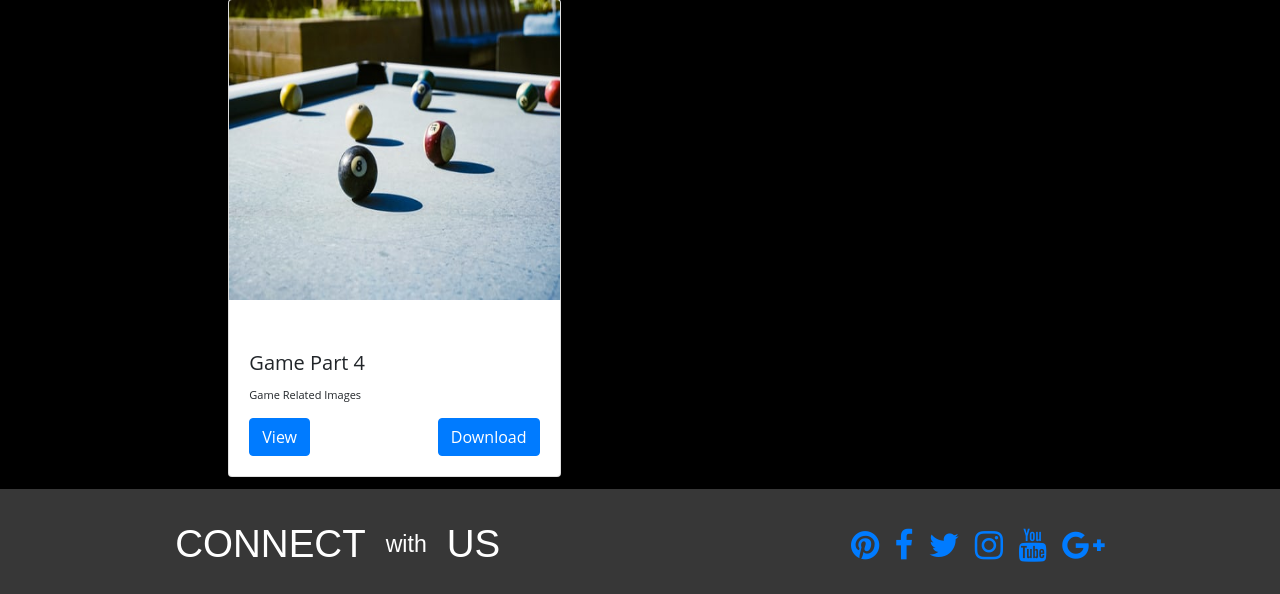
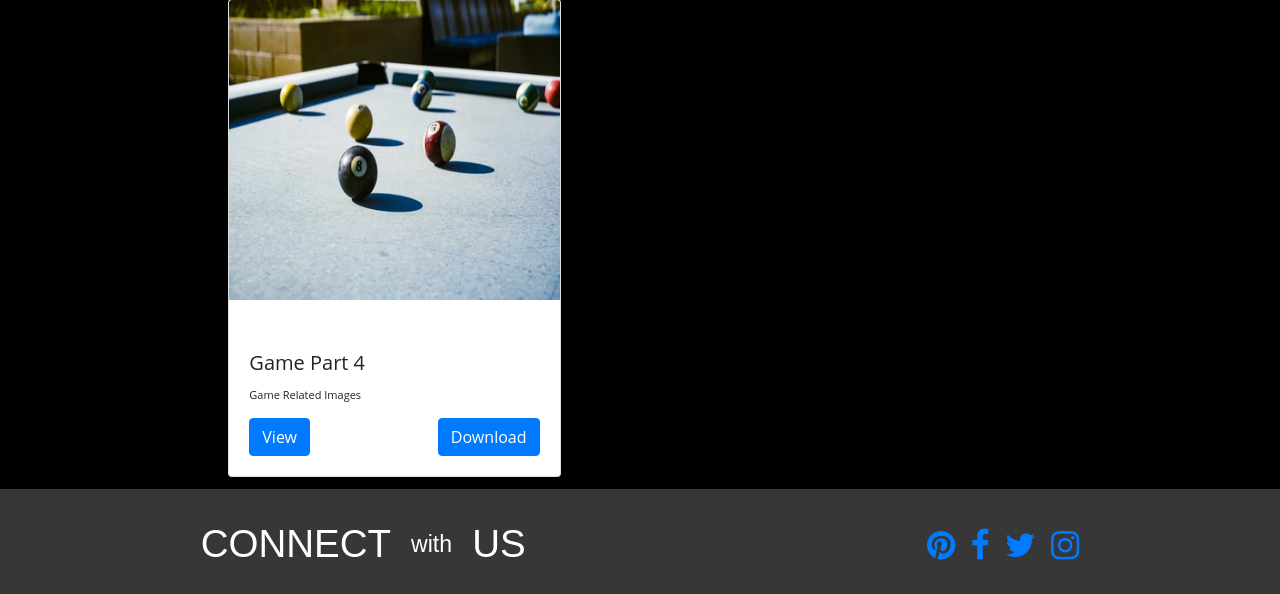
Before and after one commit to zeeshan606115/ImageBazaarClone, a Django app: page /category/1/ in a window 1280 px wide. Shown: the part 1601-2195 px from the top of the page. Run offline with Django 3.2, Linux system fonts and the light colour scheme; data comes from the database, SQL or seed files in the repository; some libraries are stand-ins or nearby versions.

Commit message:
UI has Changed

```diff
--- a/templates/home.html
+++ b/templates/home.html
@@ -335,9 +335,7 @@ footer {
       <a href="https://www.pinterest.com/paviliongift/" class="generic-anchor" target="_blank" title="Pinterest" itemprop="significantLink"><i class="fa fa-pinterest"></i></a>
       <a href="https://www.facebook.com/paviliongift" class="generic-anchor" target="_blank" title="Facebook" itemprop="significantLink"><i class="fa fa-facebook"></i></a>
       <a href="https://twitter.com/PavilionGiftCo" class="generic-anchor" target="_blank" title="Twitter" itemprop="significantLink"><i class="fa fa-twitter"></i></a>
-      <a href="http://instagram.com/paviliongiftcompany" class="generic-anchor" target="_blank" title="Instagram" itemprop="significantLink"><i class="fa fa-instagram"></i></a>
-      <a href="https://www.youtube.com/channel/UCYgUODvd0qXbu_LkUWpTVEg" class="generic-anchor" target="_blank" title="Youtube" itemprop="significantLink"><i class="fa fa-youtube"></i></a>
-      <a href="https://plus.google.com/+Paviliongift/posts" class="generic-anchor" target="_blank" title="Google Plus" itemprop="significantLink"><i class="fa fa-google-plus"></i></a>
+      <a href="https://www.instagram.com/awesome__.photography/" class="generic-anchor" target="_blank" title="Instagram" itemprop="significantLink"><i class="fa fa-instagram"></i></a>
       </span>
   </section>
     <hr>
```
